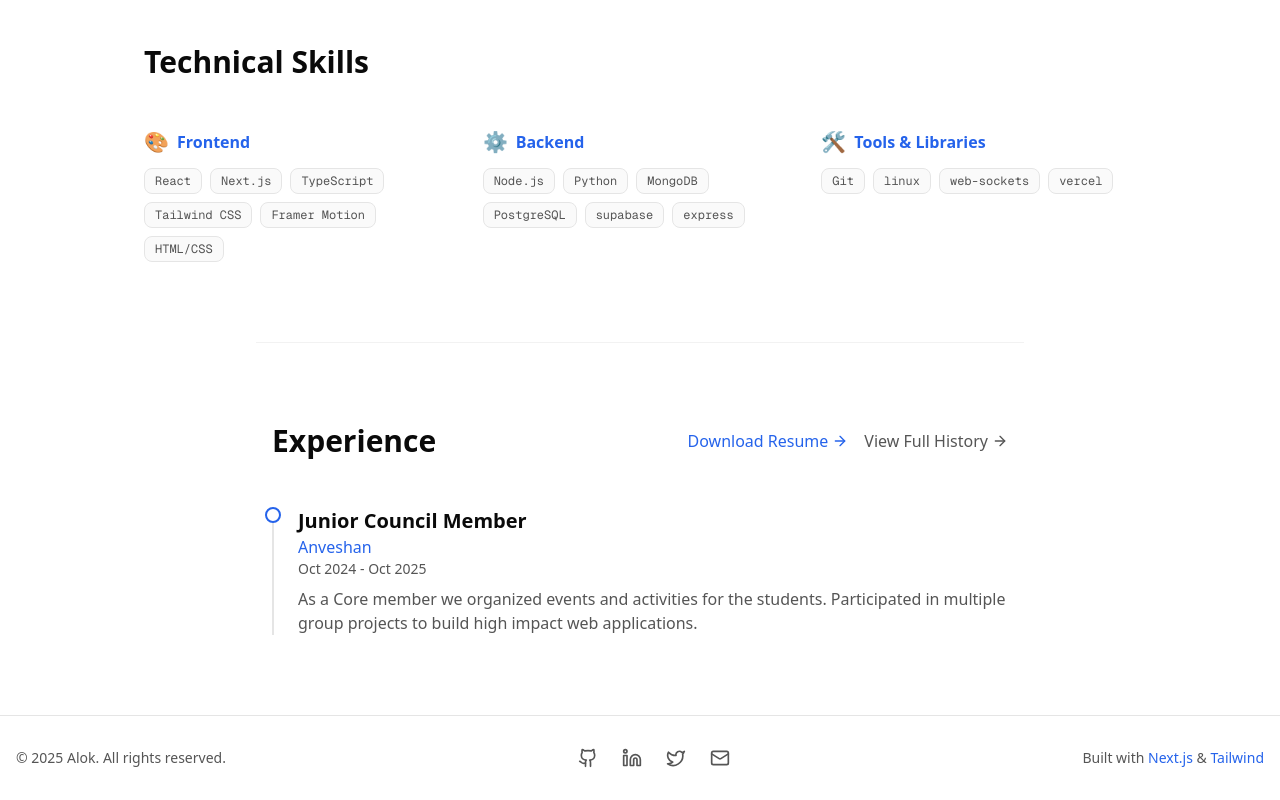
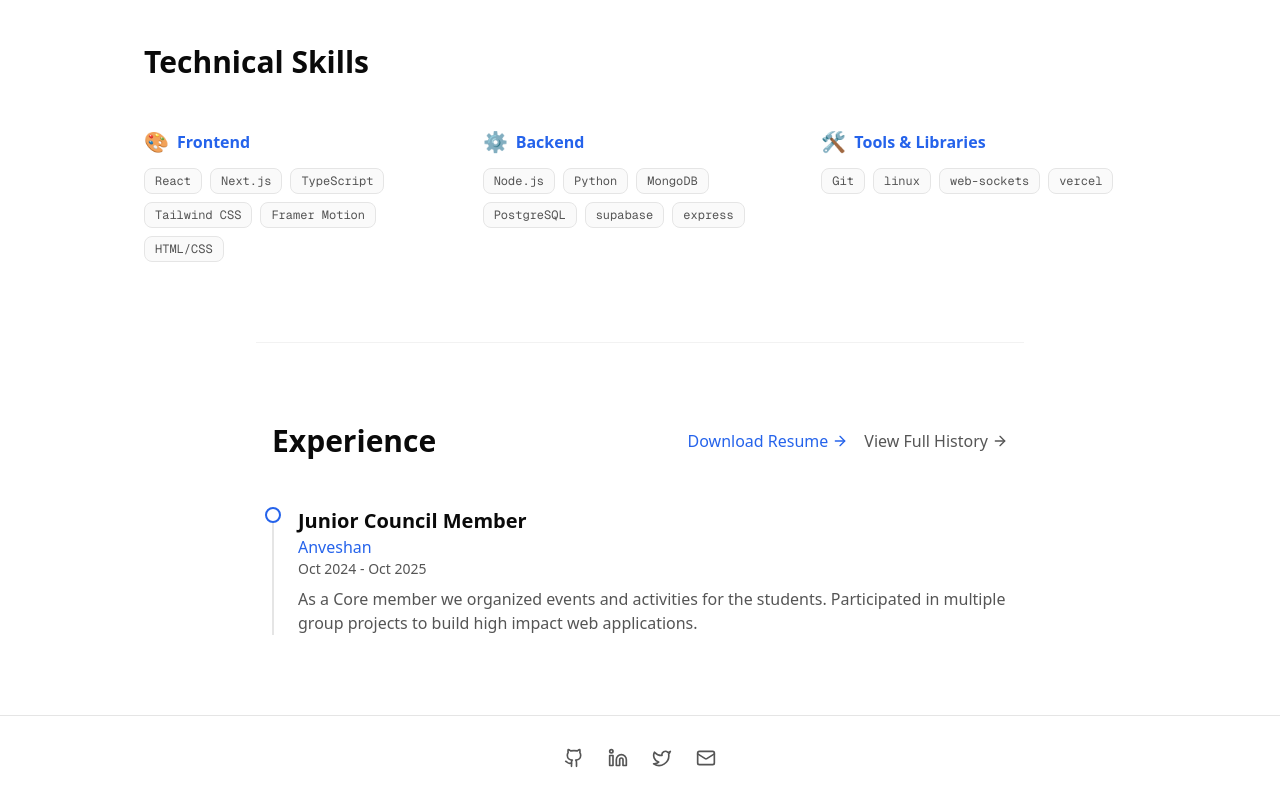
Before and after one commit to alok-psr/portfolio-v0, a Next.js app: page / in a window 1280 px wide. Shown: the part 1226-2026 px from the top of the page. Built offline with nearby package versions, Linux system fonts and the light colour scheme.

Commit message:
footer updated

```diff
--- a/src/components/Footer.tsx
+++ b/src/components/Footer.tsx
@@ -6,10 +6,7 @@
 export function Footer() {
   return (
     <footer className="w-full border-t border-border py-8 mt-auto">
-      <div className="container mx-auto px-4 flex flex-col md:flex-row items-center justify-between gap-4">
-        <div className="text-sm text-muted-foreground">
-          © {new Date().getFullYear()} Alok. All rights reserved.
-        </div>
+      <div className="container mx-auto px-4 flex flex-col items-center justify-center gap-4">
 
         <div className="flex items-center gap-6">
           <Link href="https://github.com/alok-psr" target="_blank" className="text-muted-foreground hover:text-accent transition-colors">
@@ -26,9 +23,7 @@
           </Link>
         </div>
 
-        <div className="text-sm text-muted-foreground">
-          Built with <span className="text-accent">Next.js</span> & <span className="text-accent">Tailwind</span>
-        </div>
+
       </div>
     </footer>
   );
```
